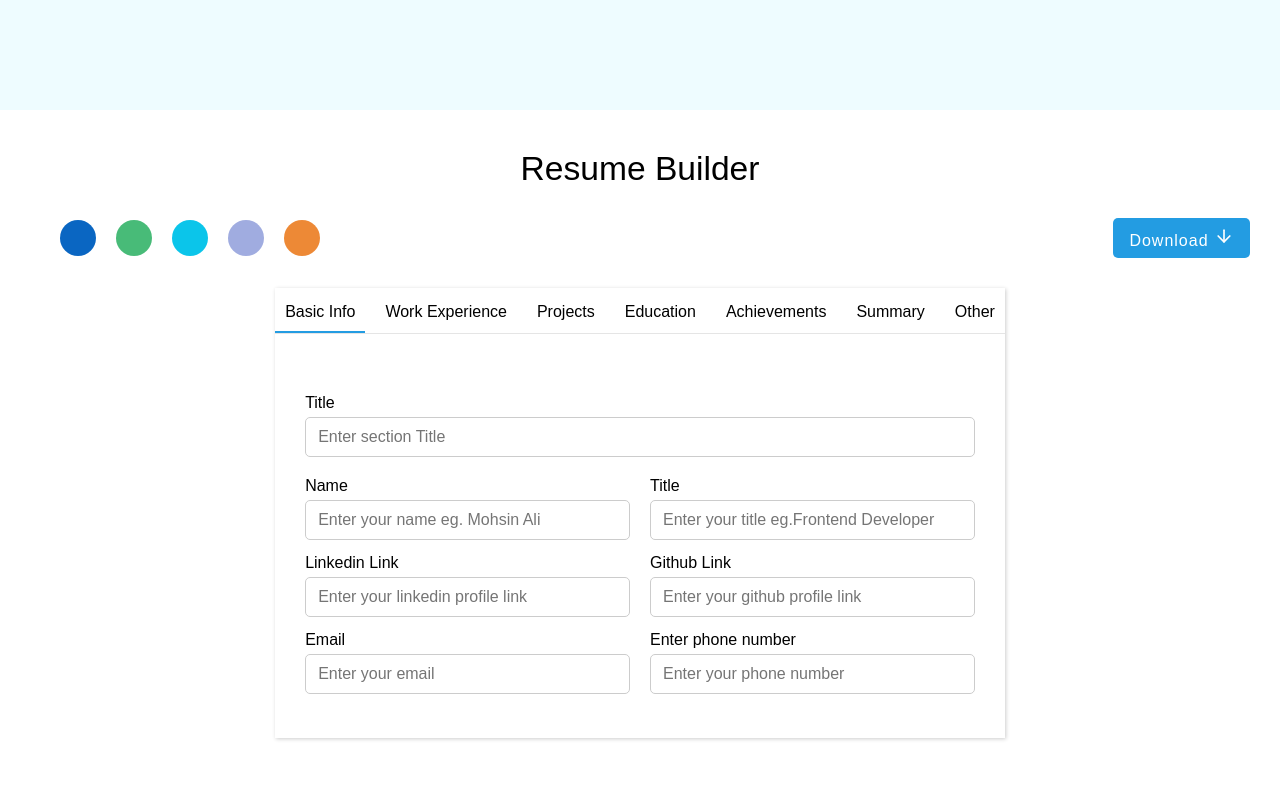
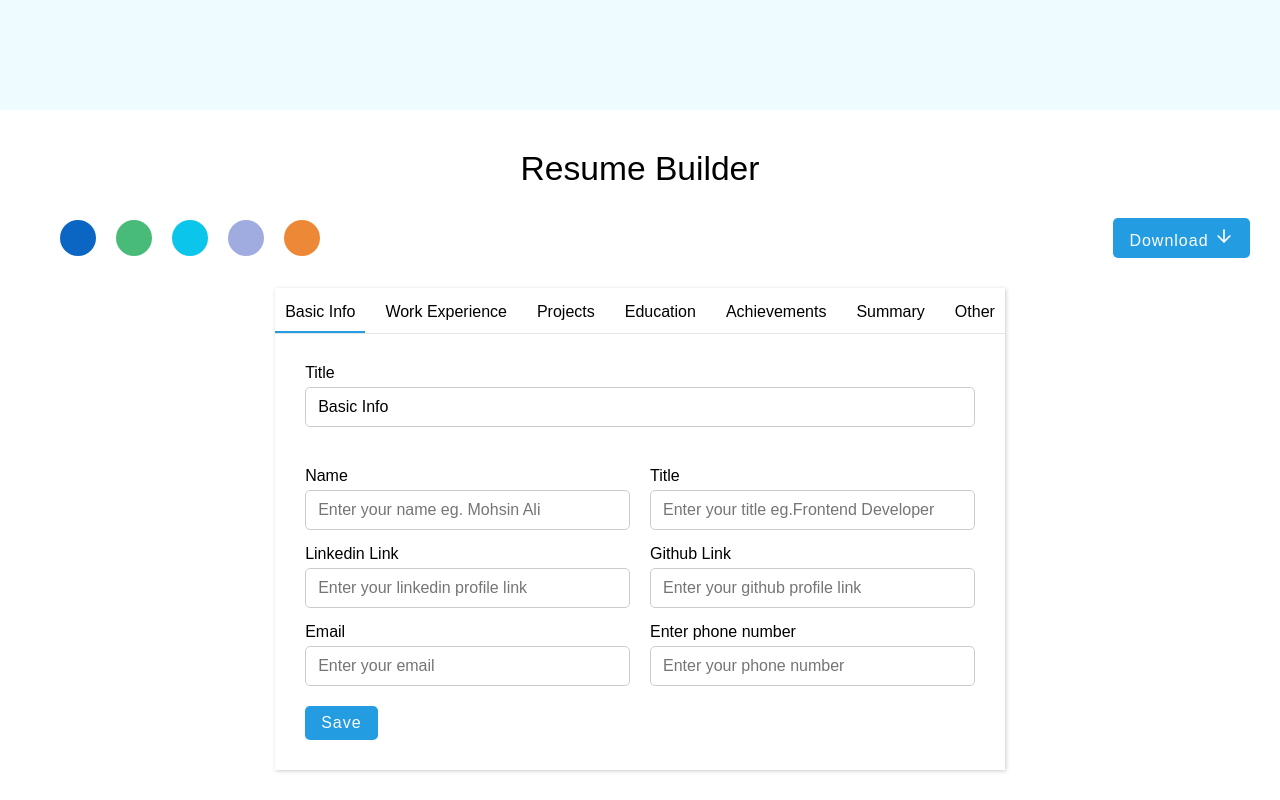
Before and after one commit to mohsin512syed/Resume_builder, a React (Vite) app in the folder resume-builder/: page / in a window 1280 px wide. Shown: the part 570-1370 px from the top of the page. Before the commit the page ends 1338 px from the top, so only its background shows below. Built offline with nearby package versions, Linux system fonts and the light colour scheme.

Commit message:
values on working it

```diff
--- a/resume-builder/package.json
+++ b/resume-builder/package.json
@@ -10,6 +10,7 @@
     "preview": "vite preview"
   },
   "dependencies": {
+    "lucide-react": "^0.518.0",
     "react": "^19.0.0",
     "react-dom": "^19.0.0",
     "react-feather": "^2.0.10"
--- a/resume-builder/src/components/Body/Body.jsx
+++ b/resume-builder/src/components/Body/Body.jsx
@@ -1,4 +1,4 @@
-import React from 'react'
+import React, { useState } from 'react'
 import styles from './Body.module.css'
 import { ArrowDown } from 'react-feather'
 import Editor from '../Editor/Editor';
@@ -14,6 +14,44 @@ function Body() {
     summary: "Summary",
     other: "Other"
   }
+  const [resumeInformation, setResumeInformation] = useState({
+    [sections.basicInfo]: {
+      id: sections.basicInfo,
+      sectionTitle: sections.basicInfo,
+      detail: {}
+    },
+    [sections.workExp]: {
+      id: sections.workExp,
+      sectionTitle: sections.workExp,
+      details: [],
+    },
+    [sections.project]: {
+      id: sections.project,
+      sectionTitle: sections.project,
+      details: [],
+    },
+    [sections.education]: {
+      id: sections.education,
+      sectionTitle: sections.education,
+      details: [],
+    },
+    [sections.achievement]: {
+      id: sections.achievement,
+      sectionTitle: sections.achievement,
+      points: [],
+    },
+    [sections.summary]: {
+      id: sections.summary,
+      sectionTitle: sections.sectionTitle,
+      detail: ""
+    },
+    [sections.other]: {
+      id: sections.other,
+      sectionTitle: sections.other,
+      detail: "",
+    },
+  });
+
   return (
     <div className={styles.container}>
       <p className={styles.heading}>Resume Builder</p>
@@ -32,7 +70,7 @@ function Body() {
         <button>Download <ArrowDown /> </button>
       </div>
       <div className={styles.main}>
-        <Editor sections={sections} />
+        <Editor sections={sections} information={resumeInformation} />
       </div>
     </div>
   )
--- a/resume-builder/src/components/Editor/Editor.jsx
+++ b/resume-builder/src/components/Editor/Editor.jsx
@@ -1,10 +1,24 @@
-import React, { useState } from 'react'
+import React, { useEffect, useState } from 'react'
 import styles from './Editor.module.css'
+import { X } from 'lucide-react';
 import InputControl from '../InputControl/InputControl';
 
 function Editor(props) {
     const sections = props.sections;
+    const information = props.information;
+
+
     const [activeSectionKey, setActiveSectionKey] = useState(Object.keys(sections)[0]);
+    const [activeInformation, setActiveInformation] = useState(information[sections[Object.keys(sections)[0]]]);
+    const [sectionTitle, setSectionTitle] = useState(sections[Object.keys(sections)[0]]);
+    const [values, setValues] = useState({
+        name: activeInformation?.detail?.name||"",
+        title: activeInformation?.detail?.title||"",
+        linkedin: activeInformation?.detail?.linkedin||"",
+        github: activeInformation?.detail?.github||"",
+        phone: activeInformation?.detail?.phone||"",
+        email: activeInformation?.detail?.email||"",
+    })
 
     const basicInfoBody = (
         <div className={styles.detail}>
@@ -42,25 +56,29 @@ function Editor(props) {
     );
 
     const workExpBody = (
-        <div className={styles.details}>
+        <div className={styles.detail}>
             <div className={styles.row}>
                 <InputControl
                     label="Title"
                     placeholder="Enter title eg .Frontend developer"
+                    defaultValue={values.title}
                 />
                 <InputControl
                     label="Company name"
                     placeholder="Enter company name eg. amazon"
+                    defaultValue={values.companyName}
                 />
             </div>
             <div className={styles.row}>
                 <InputControl
                     label="Certificate link"
                     placeholder="Enter Certificate link"
+                    defaultValue={values.certificationLink}
                 />
                 <InputControl
                     label="Enter location"
                     placeholder="Enter location eg. Remote"
+                    defaultValue={values.location}
                 />
             </div>
             <div className={styles.row}>
@@ -68,25 +86,36 @@ function Editor(props) {
                     label="Start Date"
                     type="date"
                     placeholder="Enter start date of work"
+                    defaultValue={values.startDate}
                 />
                 <InputControl
                     label="End date"
                     type="date"
                     placeholder="Enter end date of work"
+                    defaultValue={values.endDate}
                 />
             </div>
 
             <div className={styles.column}>
                 <label>Enter work description</label>
-                <InputControl placeholder="Line 1" />
-                <InputControl placeholder="Line 2" />
-                <InputControl placeholder="Line 3" />
+                <InputControl
+                placeholder="Line 1"
+                defaultValue={values.points? values.points[0]:""}
+                />
+                <InputControl
+                placeholder="Line 2"
+                defaultValue={values.points? values.points[1]:""}
+                />
+                <InputControl
+                placeholder="Line 3"
+                defaultValue={values.points? values.points[2]:""}
+                />
             </div>
         </div>
     );
 
     const projectBody = (
-        <div className={styles.details}>
+        <div className={styles.detail}>
             <div className={styles.row}>
                 <InputControl
                     label="Title"
@@ -173,6 +202,11 @@ function Editor(props) {
         </div>
     );
 
+    useEffect(() => {
+        setActiveInformation(information[sections[activeSectionKey]]);
+        setSectionTitle(sections[activeSectionKey]);
+    }, [activeSectionKey])
+
     const generateBody = () => {
         switch (sections[activeSectionKey]) {
             case sections.basicInfo:
@@ -208,8 +242,30 @@ function Editor(props) {
                 }
             </div>
             <div className={styles.body}>
-                <InputControl label="Title" placeholder="Enter section Title" />
+                <InputControl
+                    label="Title"
+                    placeholder="Enter section Title"
+                    value={sectionTitle}
+                    onChange={(event) => setSectionTitle(event.target.value)}
+                />
+
+                <div className={styles.chips}>
+
+                    {
+                        activeInformation?.details ? activeInformation?.details?.map((item, index) => (
+                            <div className={styles.chip} key={item.sectionTitle + index}>
+                                <p> {sections[activeSectionKey]} {index + 1}</p>
+                                <X />
+                            </div>
+                        )) : ""
+                    }
+
+
+                </div>
+
                 {generateBody()}
+
+                <button>Save</button>
             </div>
         </div>
     )
--- a/resume-builder/src/components/Editor/Editor.module.css
+++ b/resume-builder/src/components/Editor/Editor.module.css
@@ -34,12 +34,13 @@
     flex-direction: column;
     gap: 20px;
     padding: 30px;
+    padding-top: 0;
 }
 
 .detail {
     display: flex;
     flex-direction: column;
-    gap: 14px;
+    gap: 15px;
 }
 
 .detail .row {
@@ -56,3 +57,54 @@
 .detail .row>div {
     flex: 1;
 }
+
+.chips {
+    display: flex;
+    flex-wrap: wrap;
+    gap: 20px;
+}
+
+.chip {
+    display: flex;
+    gap: 5px;
+    align-items: center;
+    padding: 4px 8px;
+    background-color: #808080;
+    border-radius: 20px;
+}
+
+.chip p {
+    font-weight: 500;
+    line-height: 1.25rem;
+    color: #fff;
+}
+
+.chip svg {
+    color: #fff;
+    height: 18px;
+    width: 18px;
+    cursor: pointer;
+}
+
+.chip .active {
+    background-color: #239ce2;
+}
+
+.body button {
+    width: fit-content;
+    padding: 8px 16px;
+    border-radius: 5px;
+    background-color: #239ce2;
+    color: #fff;
+    outline: none;
+    border: none;
+    font-weight: 500;
+    font-size: 1rem;
+    letter-spacing: 1px;
+    cursor: pointer;
+    transition: 200ms;
+}
+
+.body button:active {
+    transform: translateY(2px);
+}
```
Also changed, not shown: 1 other file (tests, documents, lock files or other folders).
